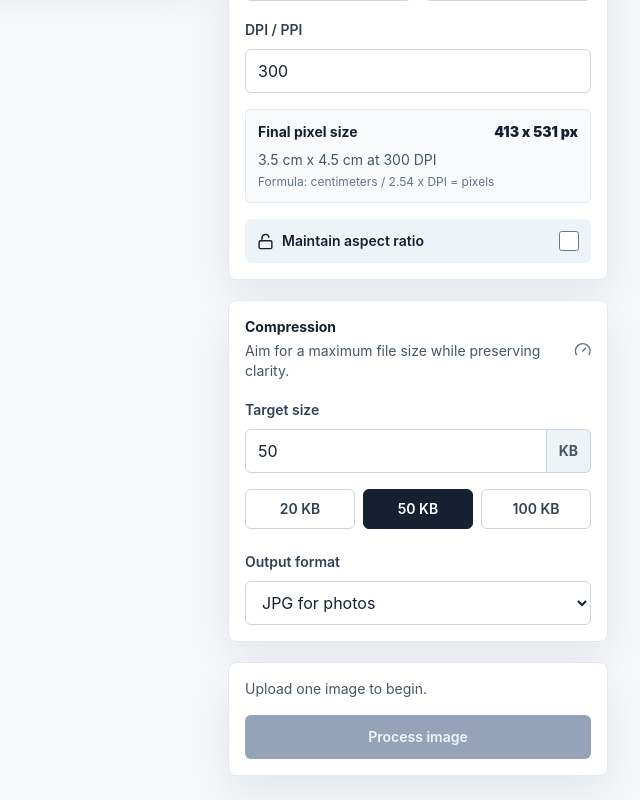
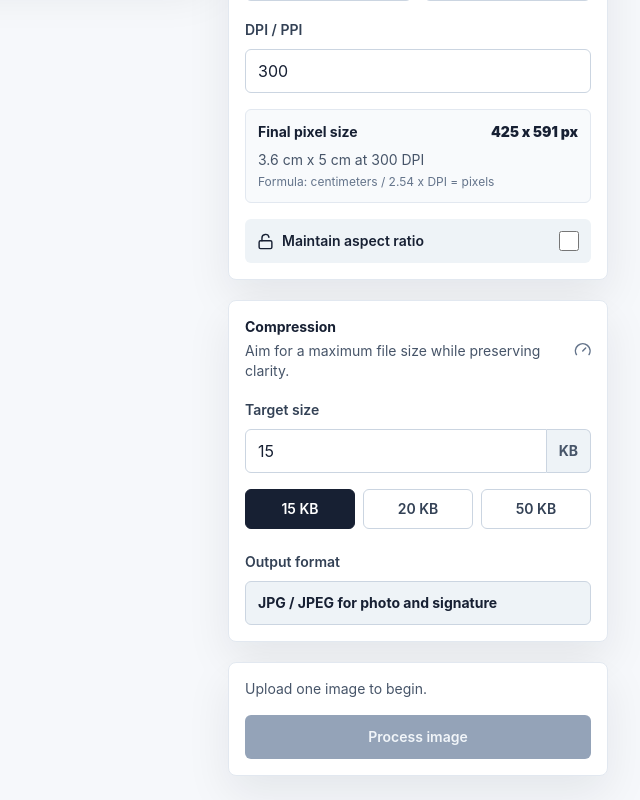
Before and after one commit to shah-shivam-410/Image-Editor-App, a React (Vite) app: page / in a window 1280 px wide. Shown: the part 403-1203 px from the top of the page, without its empty margins (640-1280 px from the left). Built offline with nearby package versions, Linux system fonts and the light colour scheme; what pica would draw is missing.

Commit message:
Image resizing functionality completed

```diff
--- a/index.html
+++ b/index.html
@@ -5,9 +5,9 @@
     <meta name="viewport" content="width=device-width, initial-scale=1.0" />
     <meta
       name="description"
-      content="Frontend-only passport photo and signature image resize/compression tool."
+      content="Frontend-only image resize and compression tool for photos and signatures."
     />
-    <title>Passport Image Studio</title>
+    <title>Image-Resizer-App</title>
   </head>
   <body>
     <div id="root"></div>
--- a/package.json
+++ b/package.json
@@ -1,5 +1,5 @@
 {
-  "name": "passport-image-studio",
+  "name": "image-resizer-app",
   "private": true,
   "version": "1.0.0",
   "type": "module",
--- a/src/components/CompressionControls.jsx
+++ b/src/components/CompressionControls.jsx
@@ -1,6 +1,6 @@
 import { Gauge } from 'lucide-react';
 
-const targetOptions = [20, 50, 100];
+const targetOptions = [15, 20, 50];
 
 export default function CompressionControls({ settings, setSettings, disabled }) {
   return (
@@ -55,15 +55,9 @@ export default function CompressionControls({ settings, setSettings, disabled })
 
       <label className="mt-5 block">
         <span className="text-sm font-semibold text-slate-700">Output format</span>
-        <select
-          disabled={disabled}
-          value={settings.outputType}
-          onChange={(event) => setSettings((current) => ({ ...current, outputType: event.target.value }))}
-          className="mt-2 h-11 w-full rounded-md border border-slate-300 bg-white px-3 text-ink outline-none focus:border-ink focus:ring-4 focus:ring-slate-200"
-        >
-          <option value="image/jpeg">JPG for photos</option>
-          <option value="image/png">PNG for signatures</option>
-        </select>
+        <div className="mt-2 flex h-11 items-center rounded-md border border-slate-300 bg-field px-3 text-sm font-bold text-ink">
+          JPG / JPEG for photo and signature
+        </div>
       </label>
     </section>
   );
--- a/src/components/ResizeControls.jsx
+++ b/src/components/ResizeControls.jsx
@@ -1,6 +1,6 @@
 import { Calculator, Link, Lock, Ruler, Unlock } from 'lucide-react';
 import { RESIZE_PRESETS } from '../constants/presets.js';
-import { cmToPixels, formatCm, pixelsToCm, presetToCm } from '../utils/dimensions.js';
+import { DEFAULT_DPI, cmToPixels, formatCm, pixelsToCm, presetToCm } from '../utils/dimensions.js';
 
 export default function ResizeControls({
   settings,
@@ -9,15 +9,18 @@ export default function ResizeControls({
   disabled,
 }) {
   const isCmMode = settings.dimensionMode === 'cm';
-  const widthCmDisplay = formatCm(pixelsToCm(settings.width, settings.dpi));
-  const heightCmDisplay = formatCm(pixelsToCm(settings.height, settings.dpi));
+  const dpiNumber = Number(settings.dpi);
+  const hasValidDpi = Number.isFinite(dpiNumber) && dpiNumber > 0;
+  const displayDpi = hasValidDpi ? dpiNumber : DEFAULT_DPI;
+  const widthCmDisplay = formatCm(pixelsToCm(settings.width, displayDpi));
+  const heightCmDisplay = formatCm(pixelsToCm(settings.height, displayDpi));
 
   function updateDimensionMode(mode) {
     setSettings((current) => ({
       ...current,
       dimensionMode: mode,
-      widthCm: formatCm(pixelsToCm(current.width, current.dpi)),
-      heightCm: formatCm(pixelsToCm(current.height, current.dpi)),
+      widthCm: formatCm(pixelsToCm(current.width, Number(current.dpi) || DEFAULT_DPI)),
+      heightCm: formatCm(pixelsToCm(current.height, Number(current.dpi) || DEFAULT_DPI)),
     }));
   }
 
@@ -29,9 +32,14 @@ export default function ResizeControls({
           ...current,
           preset: 'custom',
           [field]: nextValue,
-          widthCm: field === 'width' ? formatCm(pixelsToCm(nextValue, current.dpi)) : current.widthCm,
+          widthCm:
+            field === 'width'
+              ? formatCm(pixelsToCm(nextValue, Number(current.dpi) || DEFAULT_DPI))
+              : current.widthCm,
           heightCm:
-            field === 'height' ? formatCm(pixelsToCm(nextValue, current.dpi)) : current.heightCm,
+            field === 'height'
+              ? formatCm(pixelsToCm(nextValue, Number(current.dpi) || DEFAULT_DPI))
+              : current.heightCm,
         };
       }
 
@@ -45,8 +53,8 @@ export default function ResizeControls({
         ...current,
         preset: 'custom',
         ...nextPixels,
-        widthCm: formatCm(pixelsToCm(nextPixels.width, current.dpi)),
-        heightCm: formatCm(pixelsToCm(nextPixels.height, current.dpi)),
+        widthCm: formatCm(pixelsToCm(nextPixels.width, Number(current.dpi) || DEFAULT_DPI)),
+        heightCm: formatCm(pixelsToCm(nextPixels.height, Number(current.dpi) || DEFAULT_DPI)),
       };
     });
   }
@@ -54,7 +62,7 @@ export default function ResizeControls({
   function updateCmDimension(field, value) {
     const nextCm = Math.max(0.01, Number(value) || 0.01);
     setSettings((current) => {
-      const nextPixels = cmToPixels(nextCm, current.dpi);
+      const nextPixels = cmToPixels(nextCm, Number(current.dpi) || DEFAULT_DPI);
       if (!current.maintainAspectRatio || !originalDimensions) {
         return {
           ...current,
@@ -83,17 +91,27 @@ export default function ResizeControls({
         widthCm:
           field === 'width'
             ? String(nextCm)
-            : formatCm(pixelsToCm(dimensions.width, current.dpi)),
+            : formatCm(pixelsToCm(dimensions.width, Number(current.dpi) || DEFAULT_DPI)),
         heightCm:
           field === 'height'
             ? String(nextCm)
-            : formatCm(pixelsToCm(dimensions.height, current.dpi)),
+            : formatCm(pixelsToCm(dimensions.height, Number(current.dpi) || DEFAULT_DPI)),
       };
     });
   }
 
   function updateDpi(value) {
-    const nextDpi = Math.max(1, Number(value) || 1);
+    if (value === '') {
+      setSettings((current) => ({ ...current, dpi: '' }));
+      return;
+    }
+
+    const nextDpi = Number(value);
+    if (!Number.isFinite(nextDpi) || nextDpi <= 0) {
+      setSettings((current) => ({ ...current, dpi: value }));
+      return;
+    }
+
     setSettings((current) => {
       if (current.dimensionMode !== 'cm') {
         return {
@@ -119,7 +137,7 @@ export default function ResizeControls({
       preset: preset.id,
       width: preset.width,
       height: preset.height,
-      ...presetToCm(preset, current.dpi),
+      ...presetToCm(preset, Number(current.dpi) || DEFAULT_DPI),
       targetKb: preset.targetKb,
       outputType: preset.outputType,
       maintainAspectRatio: preset.id === 'custom' ? current.maintainAspectRatio : false,
@@ -239,8 +257,13 @@ export default function ResizeControls({
           </span>
         </div>
         <p className="mt-2 text-slate-600">
-          {widthCmDisplay} cm x {heightCmDisplay} cm at {settings.dpi} DPI
+          {widthCmDisplay} cm x {heightCmDisplay} cm at {hasValidDpi ? settings.dpi : '--'} DPI
         </p>
+        {!hasValidDpi ? (
+          <p className="mt-1 text-xs font-semibold text-red-600">
+            Enter a DPI value before processing.
+          </p>
+        ) : null}
         <p className="mt-1 text-xs text-slate-500">
           Formula: centimeters / 2.54 x DPI = pixels
         </p>
--- a/src/constants/presets.js
+++ b/src/constants/presets.js
@@ -2,25 +2,25 @@ export const RESIZE_PRESETS = [
   {
     id: 'passport',
     label: 'Passport Photo',
-    width: 413,
-    height: 531,
-    targetKb: 50,
+    width: 425,
+    height: 591,
+    targetKb: 15,
     outputType: 'image/jpeg',
   },
   {
     id: 'signature',
     label: 'Signature',
-    width: 600,
-    height: 200,
-    targetKb: 20,
-    outputType: 'image/png',
+    width: 886,
+    height: 295,
+    targetKb: 15,
+    outputType: 'image/jpeg',
   },
   {
     id: 'custom',
     label: 'Custom',
     width: 800,
     height: 800,
-    targetKb: 100,
+    targetKb: 15,
     outputType: 'image/jpeg',
   },
 ];
--- a/src/hooks/useImageProcessor.js
+++ b/src/hooks/useImageProcessor.js
@@ -29,6 +29,12 @@ export function useImageProcessor() {
         return null;
       }
 
+      const dpi = Number(options.dpi);
+      if (!Number.isFinite(dpi) || dpi <= 0) {
+        setError('Enter a valid DPI/PPI value before processing. Try 250 or 300.');
+        return null;
+      }
+
       setIsProcessing(true);
       setError('');
       setProgress(0);
@@ -42,7 +48,7 @@ export function useImageProcessor() {
 
         if (!processed.reachedTarget) {
           setError(
-            'The image is optimized, but the selected dimensions may be too large for that exact target size.',
+            'The image is optimized, but the selected dimensions may be too large for that exact target size. Try lowering DPI/PPI, for example 300 to 250 or 200, then process again.',
           );
         }
 
--- a/src/pages/EditorPage.jsx
+++ b/src/pages/EditorPage.jsx
@@ -24,7 +24,7 @@ export default function EditorPage() {
     height: defaultPreset.height,
     widthCm: defaultCm.widthCm,
     heightCm: defaultCm.heightCm,
-    dimensionMode: 'px',
+    dimensionMode: 'cm',
     dpi: DEFAULT_DPI,
     targetKb: defaultPreset.targetKb,
     outputType: defaultPreset.outputType,
@@ -56,7 +56,7 @@ export default function EditorPage() {
                 <Sparkles size={20} aria-hidden="true" />
               </span>
               <div>
-                <h1 className="text-xl font-black text-ink sm:text-2xl">Passport Image Studio</h1>
+                <h1 className="text-xl font-black text-ink sm:text-2xl">Image-Resizer-App</h1>
                 <p className="mt-1 text-sm text-slate-600">Resize and compress photos or signatures locally.</p>
               </div>
             </div>
```
Also changed, not shown: 2 other files (tests, documents, lock files or other folders).
